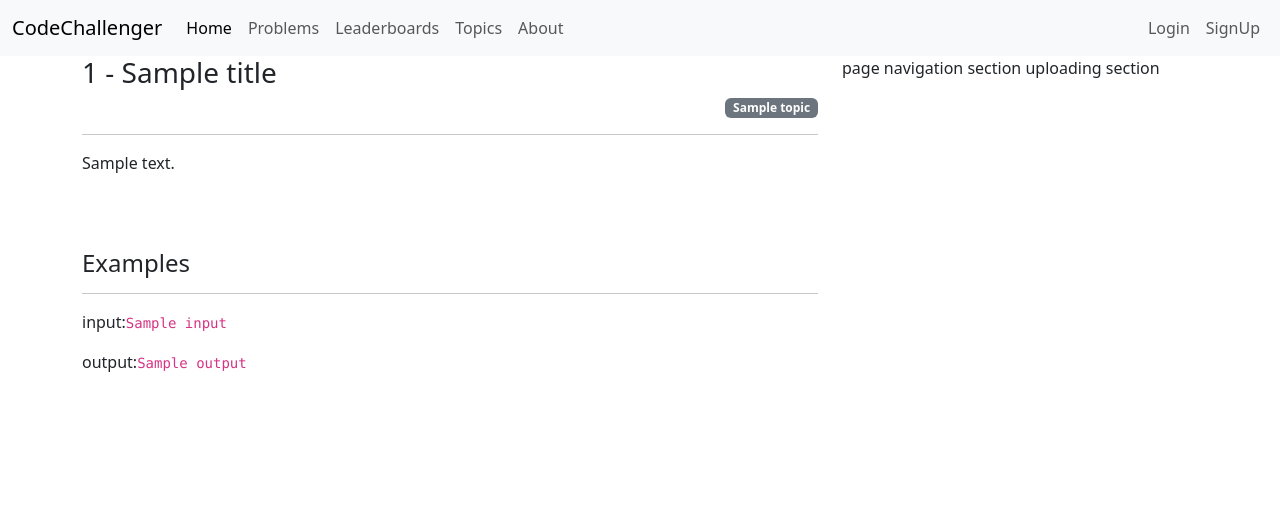
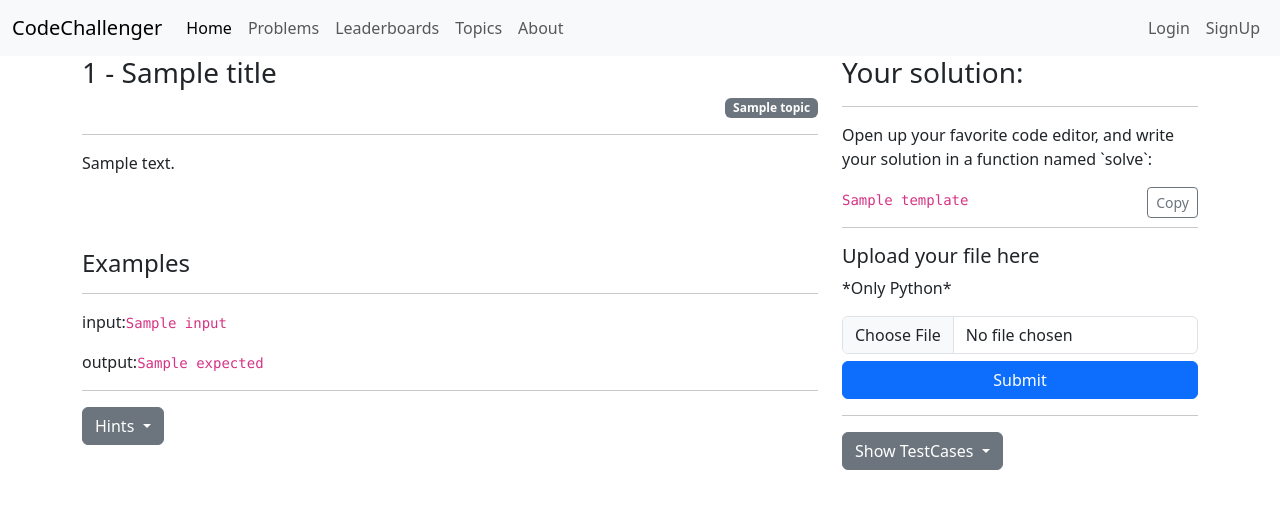
Before and after one commit to mobinic1101/leetcode-frontend, a Flask app: template templates/problem.html in a window 1280 px wide. Shown: the top 509 px of the page. Run offline with Flask 3, Linux system fonts and the light colour scheme; the template is opened without the code that fills it: most values are stand-ins (such as "Sample title", 1, 10 or a date in 2020); some libraries are stand-ins or nearby versions.

Commit message:
frontend for problem page is replaced. now user writed their code in another editor and upload it here.

```diff
--- a/templates/problem.html
+++ b/templates/problem.html
@@ -3,7 +3,6 @@
 {% block content %}
 <div class="container">
     <div class="row">
-
         <div class="col-8">
             <h3>{{ id }} - {{ title }}</h3>
             <div style="display: flex; justify-content: right;">
@@ -19,17 +18,90 @@
             <div style="margin-top: 10%;">
                 <h4>Examples</h4>
                 <hr>
-                {% for testcase in results %}
-                    <p>input:<code>{{ testcase["input"] }}</code></p><p>output:<code>{{ testcase["output"] }}</code></p>
+                {% for testcase in results[:2] %}
+                    <p>input:<code>{{ testcase["input"] }}</code></p><p>output:<code>{{ testcase["expected"] }}</code></p>
                 {% endfor %}
+            </div>
+            <hr>
+            <div>
+                <div class="dropdown open">
+                    <button
+                        class="btn btn-secondary dropdown-toggle"
+                        type="button"
+                        id="hint"
+                        data-bs-toggle="dropdown"
+                        aria-haspopup="true"
+                        aria-expanded="false"
+                    >
+                        Hints
+                    </button>
+                    <div class="dropdown-menu" aria-labelledby="hint">
+                        <button class="dropdown-item" href="#">{{ hint }}</button>
+                        </button>
+                    </div>
+                </div>
             </div>
         </div>
 
         <div class="col-4">
-            page navigation section
-            uploading section
+            <h3>Your solution:</h3>
+            <hr>
+            <p>
+                Open up your favorite code editor,
+                and write your solution in a function named `solve`:
+            </p>
+            <div style="position: relative;">
+                <code id="template-code">{{ template }}</code>
+                <button id="copy-button" class="btn btn-sm btn-outline-secondary" style="position: absolute; top: 0; right: 0;">
+                    Copy
+                </button>
+            </div>
+            <hr>
+            <h5>Upload your file here</h5>
+            <p>*Only Python*</p>
+            <form action="{{ url_for('views.problem', problem_id=id) }}" method="post" enctype="multipart/form-data">
+                <input class="form-control" type="file" name="python_file" id="file">
+                <input class="btn btn-primary" type="submit" value="Submit" style="display: flex; margin-top: 2%; width: 100%;">
+            </form>
+            <hr>
+            <div class="dropdown open">
+                <button
+                    class="btn btn-secondary dropdown-toggle"
+                    type="button"
+                    id="testCases"
+                    data-bs-toggle="dropdown"
+                    aria-haspopup="true"
+                    aria-expanded="false"
+                >
+                    Show TestCases
+                </button>
+                <div class="dropdown-menu" aria-labelledby="testCases">
+                    {% for testcase in results %}
+                    <p class="dropdown-item">in = {{testcase["input"]}}</p>
+                    <p class="dropdown-item">out = {{testcase["expected"]}}</p>
+                    {% endfor %}
+                    </button>
+                </div>
+            </div>
         </div>
-
     </div>
 </div>
+
+<script>
+    // JavaScript to handle the copy functionality
+    document.getElementById('copy-button').addEventListener('click', function() {
+        // Get the content of the <code> tag
+        const templateCode = document.getElementById('template-code');
+        const copyButton = document.getElementById('copy-button');
+        const codeContent= templateCode.textContent;
+
+        // Use the Clipboard API to copy the content
+        navigator.clipboard.writeText(codeContent).then(function() {
+            // Provide feedback to the user
+            copyButton.innerText = "Copied!"
+        }).catch(function(err) {
+            console.error('Failed to copy: ', err);
+        });
+    });
+</script>
 {% endblock content %}
--- a/views.py
+++ b/views.py
@@ -189,6 +189,7 @@ def problem(problem_id):
         problem = api_client.get("/problems/%s/" % problem_id, extract_data=True)
         testcases = api_client.get("/problems/%s/testcases/" % problem_id)
         pprint(testcases.json())
+        pprint(problem.get_dict())
         return render_template("problem.html", **user, **problem.get_dict(), **testcases.json())
 
     if request.method == "POST":
```
